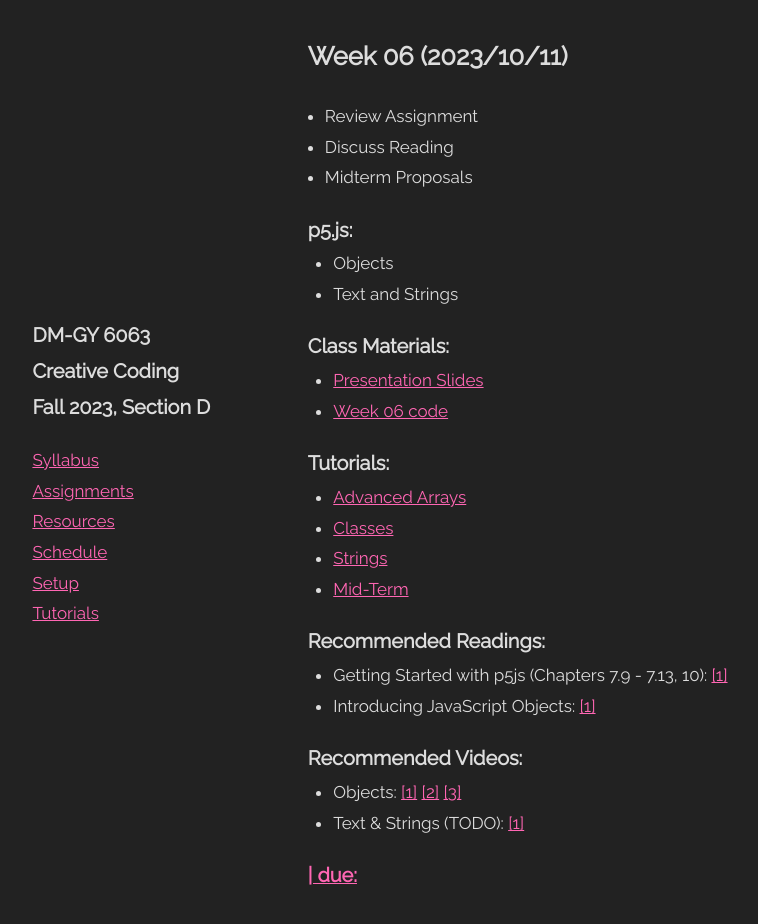
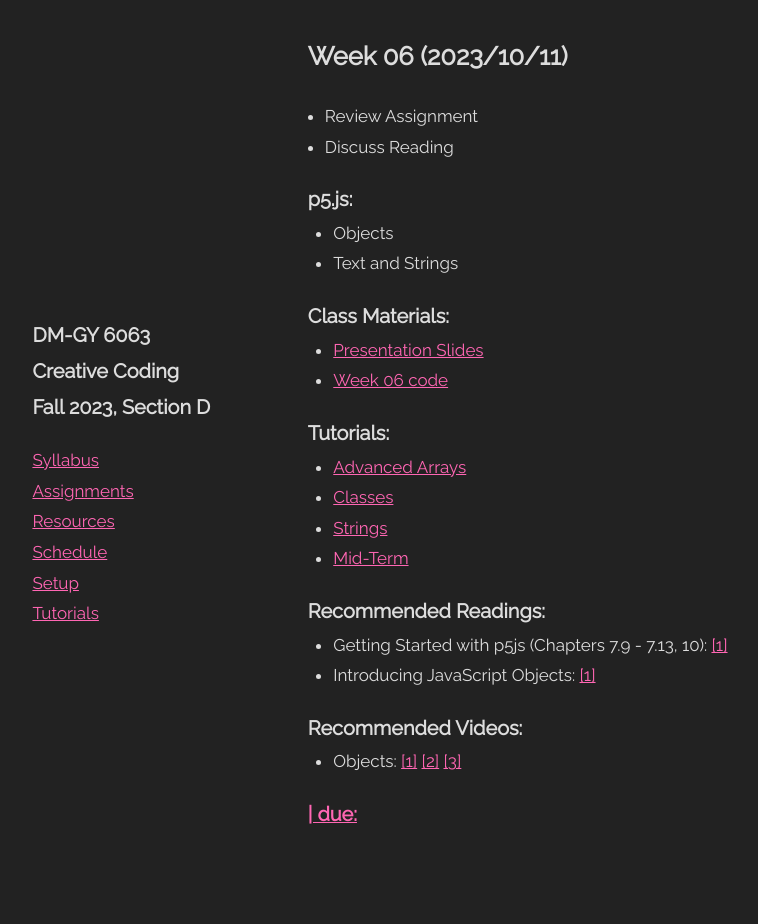
Before and after one commit to DM-GY-6063-2023F-D/DM-GY-6063-2023F-D, a Jekyll site: the page built from _pages/week/06.md, in a window 1280 px wide and 927 px high. Shown: the top 924 px of the window, without its empty margins (165-923 px from the left). Built offline with Jekyll 4.4.1, drawn with Linux system fonts in a browser that asks for light colours.

Commit message:
wk06 materials

```diff
--- a/_includes/schedule.html
+++ b/_includes/schedule.html
@@ -2,7 +2,7 @@
 {% assign sch = "schedule" %}
 {% assign currentWeek = 100 %}
 
-{% for p in weeks limit:5 %}
+{% for p in weeks limit:6 %}
   {% assign s = "" %}
   {% if forloop.index == currentWeek %}
     {% assign s = "show" %}
--- a/_pages/week/06.md
+++ b/_pages/week/06.md
@@ -4,13 +4,12 @@
 what:
   - Review Assignment
   - Discuss Reading
-  - Midterm Proposals
 p5js:
   - Objects
   - Text and Strings
 class:
   - title: Presentation Slides
-    url: ""
+    url: "https://drive.google.com/file/d/17M06Z6IRUqUsKGYaIF3tzGc-qjR_oqCl/"
   - title: Week 06 code
     url: https://github.com/DM-GY-6063-2023F-D/week06
 tutorials:
@@ -35,9 +34,5 @@
       - https://www.youtube.com/watch?v=WR8bbhl8OXI
       - https://www.youtube.com/watch?v=2AU7JBXP8gc
       - https://www.youtube.com/watch?v=dWP1KhB24Yc
-  - title: Text & Strings (TODO)
-    urls:
-      - ""
-
 ---
 {% include week.html page=page %}
```
Also changed, not shown: README.md (+1 -1 lines), _pages/week/07.md (+1 -1 lines).
